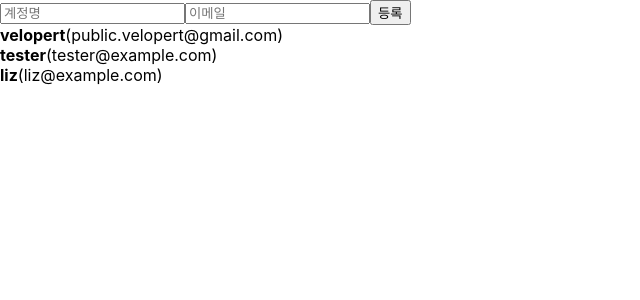
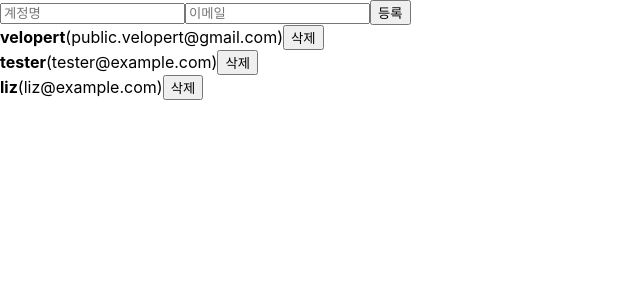
Before and after one commit to WhiteOwl314/LearnReact, a React (Create React App) app: page / in a window 1280 px wide. Shown: the top 300 px of the page, without its empty margins (0-640 px from the left). Built offline with nearby package versions, Linux system fonts and the light colour scheme.

Commit message:
onRemove 구현

```diff
--- a/src/App.js
+++ b/src/App.js
@@ -54,6 +54,15 @@
       nextId.current += 1;
   };
 
+  const onRemove = id => {
+      //user.id 가 파라미터로 일치하지 않는 원소만 추출해서 새로운 배열을 만듬
+      // = user.id 가 id 인 것을 제거함
+      console.log(users.filter(user=> user.id !== id));
+      setUsers(
+          users.filter(user=> user.id !== id)
+      );
+  };
+
   return (
       <>
           <CreateUser
@@ -62,7 +71,7 @@
             onChange={onChange}
             onCreate={onCreate}
           />
-          <UserList users={users}/>
+          <UserList users={users} onRemove={onRemove}/>
       </>
   );
 }
--- a/src/UserList.js
+++ b/src/UserList.js
@@ -1,22 +1,27 @@
 import React from 'react';
 
-function User({user}) {
+function User({user, onRemove}) {
     return(
         <div>
             <b>{user.username}</b>
             <span>({user.email})</span>
+            <button onClick={()=> onRemove(user.id)}>삭제</button>
         </div>
     )
 }
 
-function UserList({users}) {
+function UserList({users, onRemove}) {
 
     return (
         <div>
             {
                 users.map(
                     user => (
-                        <User user={user} key={user.id} />
+                        <User
+                            user={user}
+                            key={user.id}
+                            onRemove={onRemove}
+                        />
                     )
                 )
             }
```
